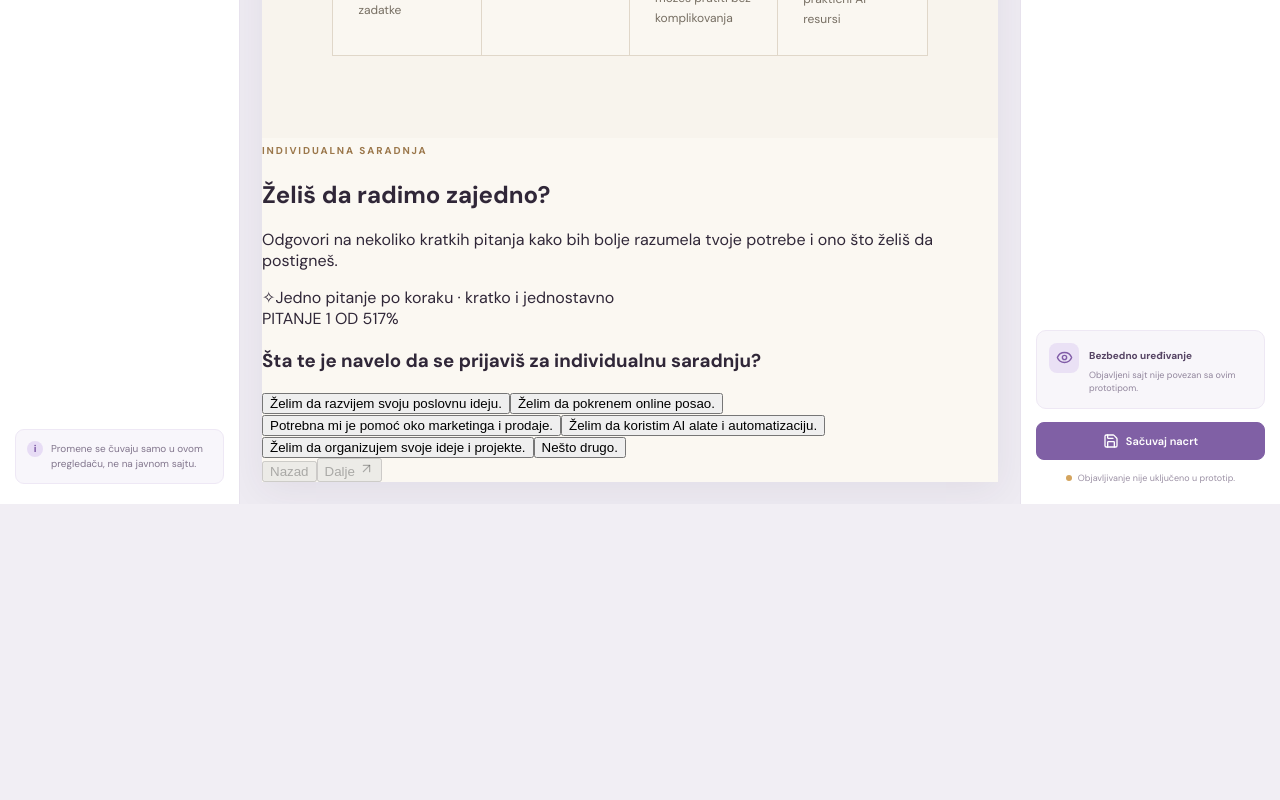
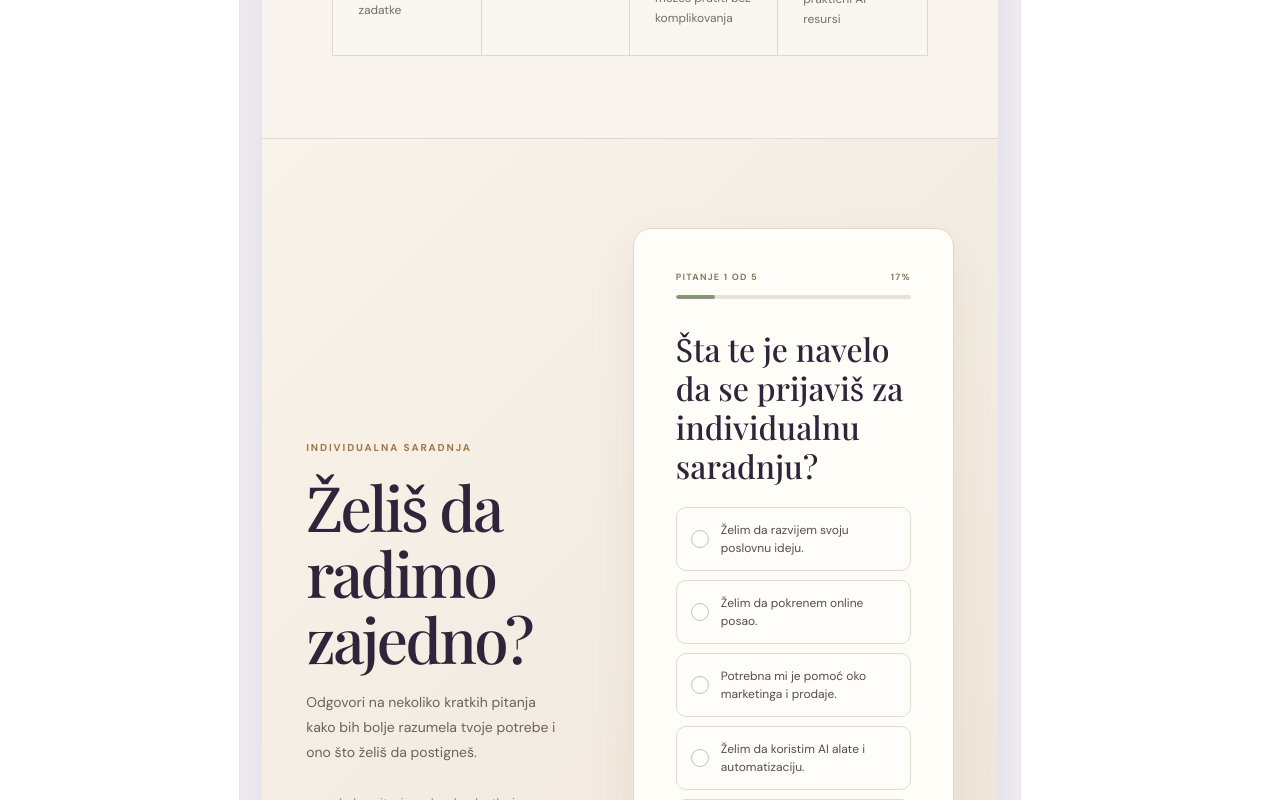
Before and after one commit to marijanaforai-creator/digital-soul-visual-editor, a React (Vite) app: page / in a window 1280 px wide. Shown: the part 4840-5640 px from the top of the page. Before the commit the page ends 5344 px from the top, so only its background shows below. Built offline with nearby package versions, Linux system fonts and the light colour scheme.

Commit message:
Style individual collaboration questionnaire

```diff
--- a/src/styles.css
+++ b/src/styles.css
@@ -114,3 +114,37 @@
 .blog-placeholder-copy h3{font-family:"Playfair Display",Georgia,serif;font-size:clamp(25px,3vw,36px);font-weight:500;line-height:1.15;margin:0}
 .blog-placeholder-copy p{font-size:13px;line-height:1.75;color:#766e62;margin:0;max-width:520px}
 @media(max-width:650px){.blog-section{padding:42px 16px}.blog-editor-placeholder{grid-template-columns:1fr}.blog-placeholder-art{min-height:160px}.blog-placeholder-art span{font-size:68px}.blog-placeholder-copy{padding:24px}}
+
+
+/* Individual collaboration questionnaire prototype */
+.collab-section{padding:clamp(48px,7vw,92px) clamp(20px,6%,82px);background:linear-gradient(135deg,#f8f3eb 0%,#eee4d8 100%);display:grid;grid-template-columns:.9fr 1.1fr;gap:clamp(28px,5vw,72px);align-items:center;border-top:1px solid #e3d8c9;color:#30243b}
+.collab-intro{max-width:520px}
+.collab-intro h2{font-family:"Playfair Display",Georgia,serif;font-weight:500;font-size:clamp(38px,5vw,62px);line-height:1.06;letter-spacing:-.04em;margin:18px 0;color:#30243b}
+.collab-intro>p{font-size:14px;line-height:1.8;color:#6c6258;max-width:430px;margin:0}
+.collab-note{display:flex;align-items:center;gap:10px;margin-top:28px;color:#7b876e;font-size:11px;letter-spacing:.03em}
+.collab-note>span:first-child{font-size:24px;color:#a4875e}
+.collab-form-card{width:100%;max-width:620px;justify-self:end;padding:clamp(24px,4vw,42px);background:#fffdf8;border:1px solid #e2d7c7;border-radius:18px;box-shadow:0 18px 45px #45352312}
+.collab-progress-row{display:flex;justify-content:space-between;gap:10px;color:#8c795e;font-size:9px;font-weight:700;letter-spacing:.14em}
+.collab-progress{height:4px;background:#eae2d7;border-radius:99px;margin:12px 0 30px;overflow:hidden}
+.collab-progress span{display:block;height:100%;background:#879579;border-radius:99px;transition:width .2s ease}
+.collab-question h3{font-family:"Playfair Display",Georgia,serif;font-weight:500;font-size:clamp(23px,2.8vw,32px);line-height:1.22;margin:0 0 22px;color:#30243b}
+.collab-options{display:flex;flex-direction:column;gap:9px}
+.collab-option{display:flex;align-items:center;gap:12px;width:100%;text-align:left;padding:13px 14px;border:1px solid #e4dbcf;border-radius:10px;background:#fffdf9;color:#554e46;font:400 12px/1.5 "DM Sans",sans-serif;cursor:pointer;transition:border-color .15s,background .15s}
+.collab-option:hover,.collab-option.selected{border-color:#8d9b7d;background:#f0f2e9}
+.collab-radio{width:18px;height:18px;flex:none;border:1px solid #c8c1b5;border-radius:50%;display:grid;place-items:center;font-size:11px;color:#fff;background:transparent}
+.collab-option.selected .collab-radio{background:#849274;border-color:#849274}
+.collab-textarea,.collab-input{width:100%;border:1px solid #ded4c6;border-radius:9px;background:#fffefa;padding:13px 14px;font:400 13px/1.5 "DM Sans",sans-serif;color:#30243b;outline:none;resize:vertical}
+.collab-textarea:focus,.collab-input:focus{border-color:#879579;box-shadow:0 0 0 3px #87957920}
+.collab-field-intro{margin:-8px 0 22px;color:#776e62;font-size:12px;line-height:1.6}
+.collab-label{display:block;font-size:11px;font-weight:600;color:#62584e;margin:16px 0 7px}
+.collab-privacy-note{font-size:10px;line-height:1.6;color:#8a8176;margin:16px 0 0}
+.collab-form-actions{display:flex;justify-content:space-between;gap:12px;margin-top:28px}
+.collab-primary-button,.collab-secondary-button{display:inline-flex;align-items:center;justify-content:center;gap:8px;min-height:42px;padding:11px 17px;border-radius:999px;font:600 11px "DM Sans",sans-serif;cursor:pointer;transition:opacity .15s}
+.collab-primary-button{border:1px solid #78866b;background:#78866b;color:#fffaf2}
+.collab-secondary-button{border:1px solid #d8ccbb;background:transparent;color:#6d6256}
+.collab-primary-button:disabled,.collab-secondary-button:disabled{opacity:.4;cursor:not-allowed}
+.collab-complete{text-align:center;display:flex;flex-direction:column;align-items:center;gap:12px;padding:20px 0}
+.collab-complete-icon{width:56px;height:56px;border-radius:50%;display:grid;place-items:center;background:#edf0e7;color:#78866b;margin-bottom:6px}
+.collab-complete h3{font-family:"Playfair Display",Georgia,serif;font-size:32px;font-weight:500;margin:0;color:#30243b}
+.collab-complete p{max-width:390px;font-size:12px;line-height:1.7;color:#776e62;margin:0 0 8px}
+@media(max-width:760px){.collab-section{grid-template-columns:1fr;padding:42px 16px;gap:28px}.collab-intro h2{font-size:42px;margin:13px 0}.collab-form-card{justify-self:stretch;padding:23px 18px}.collab-progress{margin-bottom:24px}.collab-question h3{font-size:25px}}
```
